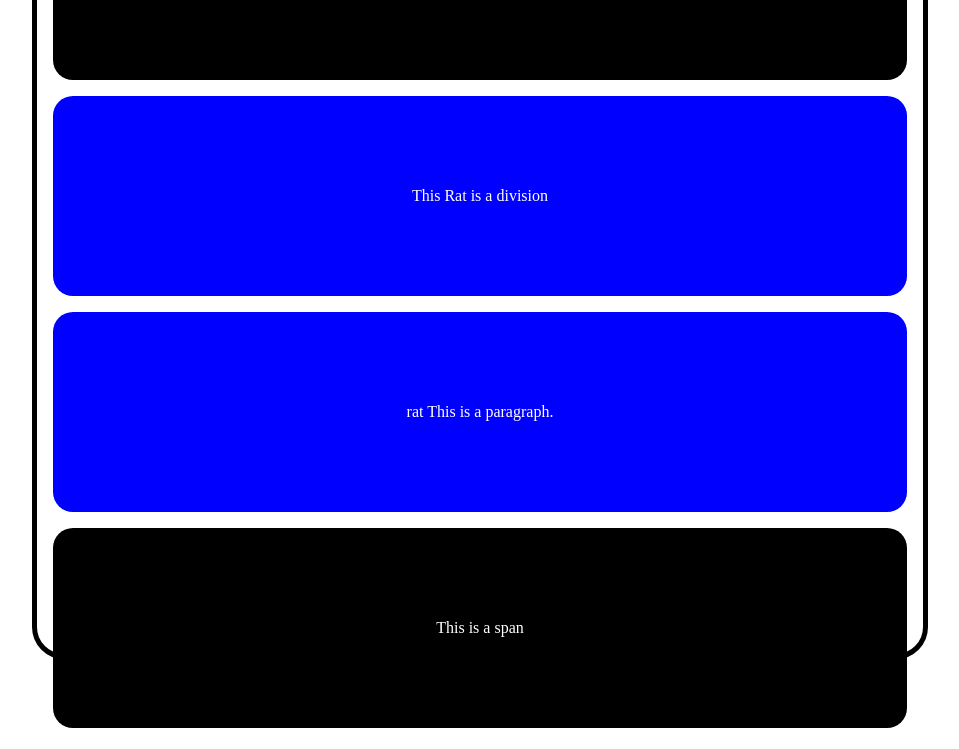
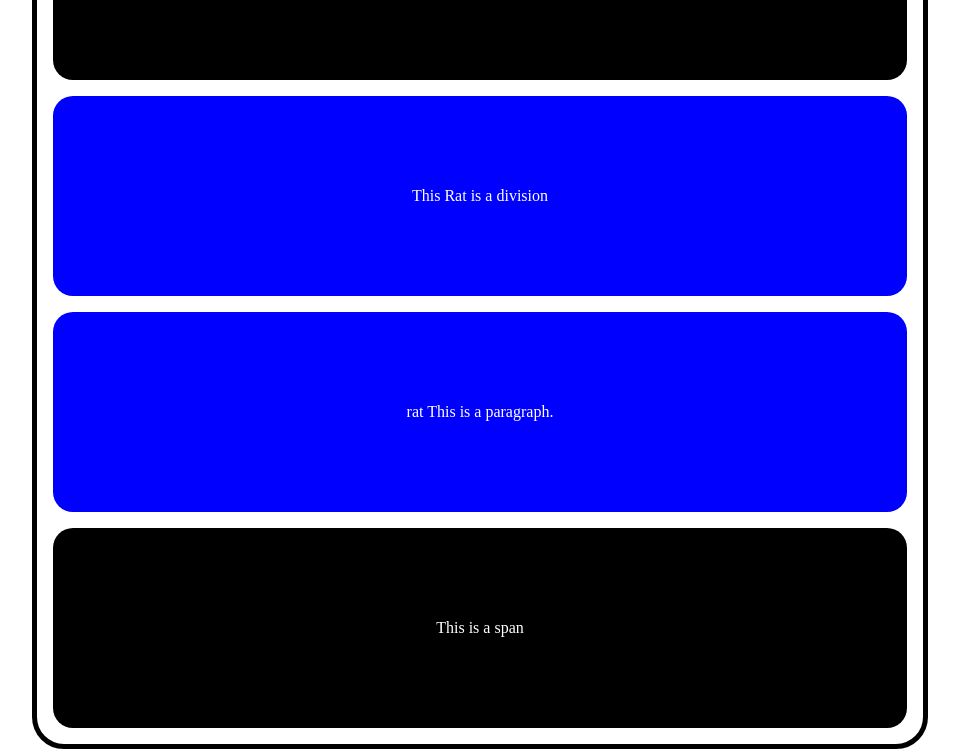
Before and after one commit to liveslemon/Aptech, a plain HTML site: page index.html in a window 1280 px wide. Shown: the part 141-890 px from the top of the page, without its empty margins (160-1119 px from the left). Before the commit the page ends 869 px from the top, so only its background shows below. Drawn offline with Linux system fonts and the light colour scheme.

Commit message:
Update style.css

```diff
--- a/style.css
+++ b/style.css
@@ -5,13 +5,10 @@
 }
 .container {
   width: 70vw;
-  height: 100vh;
   margin: auto;
   text-align: center;
   border: 5px solid black;
   border-radius: 2rem;
-  justify-content: space-evenly;
-  /* padding: 10px; */
 }
 
 body {
```
